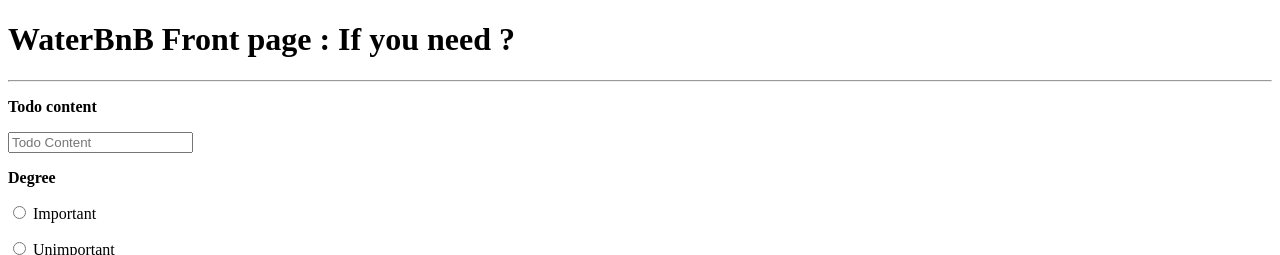
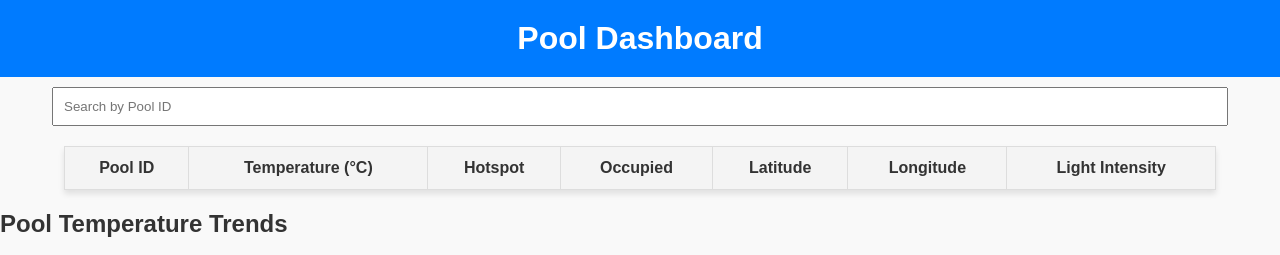
Before and after one commit to NourElBazzal/WaterBnB_22411341, a Flask app: page / in a window 1280 px wide. Shown: the top 255 px of the page. Run offline with Flask 3, Linux system fonts and the light colour scheme; lists and menus that the app fills with data are empty; some libraries are stand-ins or nearby versions.

Commit message:
Changes in html file and flask app

```diff
--- a/app.py
+++ b/app.py
@@ -1,32 +1,43 @@
 import json
 import csv
+import math
 
 from flask import request
 from flask import jsonify
 from flask import Flask
 from flask import session
 from flask import render_template
+from flask_socketio import SocketIO
+
+
 #https://python-adv-web-apps.readthedocs.io/en/latest/flask.html
 
 #https://www.emqx.com/en/blog/how-to-use-mqtt-in-flask
 from flask_mqtt import Mqtt
 from flask_pymongo import PyMongo
 from pymongo import MongoClient
+import datetime
 
 #%%%%%%%%%%%%%%%%%%%%%%%%%%%%%%%%%
 # Initialisation :  Mongo DataBase
+from urllib.parse import quote_plus
 
-from urllib.parse import quote_plus
 username = quote_plus("nourbazzal4")
-password = quote_plus("nour@mongodb2025")  # Escape '@' in the password
-uri = f"mongodb+srv://{username}:{password}@iot.rll4q.mongodb.net/"
+password = quote_plus("nour@mongodb2025")  # Escape any special characters
+cluster_url = "iot.rll4q.mongodb.net"
+database_name = "WaterBnB"
+
+connection_string = f"mongodb+srv://{username}:{password}@{cluster_url}/{database_name}?retryWrites=true&w=majority"
+
+
 
 # Connect to Cluster Mongo : attention aux permissions "network"/MONGO  !!!!!!!!!!!!!!!!
 ADMIN=False # Faut etre ADMIN/mongo pour ecrire dans la base
 #client = MongoClient("mongodb+srv://menez:i.....Q@cluster0.x0zyf.mongodb.net/?retryWrites=true&w=majority")
 #client = MongoClient("mongodb+srv://logincfsujet:pwdcfsujet@cluster0.x0zyf.mongodb.net/?retryWrites=true&w=majority")
 #client = MongoClient("mongodb+srv://visitor:doliprane@cluster0.x0zyf.mongodb.net/?retryWrites=true&w=majority")
-client = MongoClient(uri)
+client = MongoClient(connection_string)
+print(client.list_database_names())
 
 #-----------------------------------------------------------------------------
 # Looking for "WaterBnB" database in the cluster
@@ -39,6 +50,18 @@ else:
     print("YOU HAVE to CREATE the db !\n")
 
 db = client.WaterBnB
+
+collection = db["pools"]
+
+# Fetch all documents
+documents = list(collection.find())
+if documents:
+    print(f"The 'pools' collection contains {len(documents)} document(s):")
+    for doc in documents:
+        print(doc)
+else:
+    print("The 'pools' collection is empty.")
+
 
 #-----------------------------------------------------------------------------
 # Looking for "users" collection in the WaterBnB database
@@ -74,10 +97,12 @@ app = Flask(__name__)
 # https://stackoverflow.com/questions/49664010/using-variables-across-flask-routes
 app.secret_key = 'BAD_SECRET_KEY'
 
+socketio = SocketIO(app)
+
 #-----------------------------------------------------------------------------
 @app.route('/')
-def hello_world():
-    return render_template('index.html') #'Hello, World!'
+def dashboard():
+    return render_template('index.html')
 
 #Test with =>  curl https://waterbnbf.onrender.com/
 
@@ -99,6 +124,11 @@ def client():
     ip_addr = request.environ['REMOTE_ADDR']
     return '<h1> Your IP address is:' + ip_addr
 """
+
+@app.route('/api/pools', methods=['GET'])
+def get_pools():
+    pools = list(db.pools.find({}, {'_id': 0}))  # Exclude MongoDB's _id field
+    return jsonify(pools)
 
 #https://developer.mozilla.org/en-US/docs/Web/HTTP/Headers/X-Forwarded-For
 #If a request goes through multiple proxies, the IP addresses of each successive proxy is listed.
@@ -171,29 +201,50 @@ def handle_connect(client, userdata, flags, rc):
 
 @mqtt_client.on_message()
 def handle_mqtt_message(client, userdata, msg):
-    global topicname
+    try:
+        # Decode the MQTT message
+        message = msg.payload.decode()
+        data = json.loads(message)
+        print(f"Received data: {data}")
 
-    data = dict(
-        topic=msg.topic,
-        payload=msg.payload.decode()
-    )
-    #    print('Received message on topic: {topic} with payload: {payload}'.format(**data))
-    print("\n msg.topic = {}".format(msg.topic))
-    print("\n topicname = {}".format(topicname))
+        # Extract pool details
+        pool_id = data["info"]["ident"]
+        lat = data.get("location", {}).get("gps", {}).get("lat", None)
+        lon = data.get("location", {}).get("gps", {}).get("lon", None)
+        temperature = data["status"]["temperature"]
+        light_intensity = data["status"]["light_intensity"]
+        fire_detected = data["status"]["fire_detected"]
+        hotspot = data["piscine"]["hotspot"]
+        occuped = data["piscine"]["occuped"]
 
-    if (msg.topic == topicname) : # cf https://stackoverflow.com/questions/63580034/paho-updating-userdata-from-on-message-callback
-        decoded_message =str(msg.payload.decode("utf-8"))
-        #print("\ndecoded message received = {}".format(decoded_message))
-        dic =json.loads(decoded_message) # from string to dict
-        print("\n Dictionnary  received = {}".format(dic))
+        # Create or update the pool document in MongoDB
+        db.pools.update_one(
+            {"pool_id": pool_id},  # Match by pool ID
+            {
+                "$set": {
+                    "lat": lat,
+                    "lon": lon,
+                    "temperature": temperature,
+                    "light_intensity": light_intensity,
+                    "fire_detected": fire_detected,
+                    "hotspot": hotspot,
+                    "occuped": occuped,
+                    "last_updated": datetime.datetime.utcnow()
+                }
+            },
+            upsert=True  # Insert if no matching document is found
+        )
+        print(f"Pool {pool_id} data inserted/updated in MongoDB.")
+    except Exception as e:
+        print(f"Error processing MQTT message: {e}")
 
-        who = dic["info"]["ident"] # Qui a publié ?
-        t = dic["status"]["temperature"] # Quelle température ?
+    socketio.emit('update', data)  # Broadcast new data to all connected clients
 
 
 #%%%%%%%%%%%%%  main driver function
 if __name__ == '__main__':
-
+    mqtt_client.subscribe(topicname)
+    print(f"Subscribed to topic: {topicname}")
     # run() method of Flask class runs the application
     # on the local development server.
     app.run(debug=False) #host='127.0.0.1', port=5000)
--- a/templates/index.html
+++ b/templates/index.html
@@ -1,42 +1,182 @@
 <!DOCTYPE html>
 <html lang="en">
   <head>
-    <meta charset="UTF-8">
-    <title>WaterBnB</title>
+    <meta charset="UTF-8" />
+    <meta name="viewport" content="width=device-width, initial-scale=1.0" />
+    <title>Pool Dashboard</title>
     <style>
-      .todo {
-          padding: 20px;
-          margin: 10px;
-          background-color: #eee;
+      body {
+        font-family: Arial, sans-serif;
+        margin: 0;
+        padding: 0;
+        background-color: #f9f9f9;
+        color: #333;
+      }
+
+      h1 {
+        text-align: center;
+        background-color: #007bff;
+        color: white;
+        padding: 20px;
+        margin: 0;
+      }
+
+      table {
+        width: 90%;
+        margin: 20px auto;
+        border-collapse: collapse;
+        background-color: white;
+        box-shadow: 0 4px 6px rgba(0, 0, 0, 0.1);
+      }
+
+      th,
+      td {
+        border: 1px solid #ddd;
+        padding: 12px;
+        text-align: center;
+      }
+
+      th {
+        background-color: #f4f4f4;
+        color: #333;
+        font-weight: bold;
+      }
+
+      tr:nth-child(even) {
+        background-color: #f9f9f9;
+      }
+
+      tr:hover {
+        background-color: #f1f1f1;
+      }
+
+      .badge {
+        display: inline-block;
+        padding: 5px 10px;
+        border-radius: 12px;
+        color: white;
+        font-size: 12px;
+        font-weight: bold;
+      }
+
+      .badge-hotspot-yes {
+        background-color: #dc3545;
+      }
+
+      .badge-hotspot-no {
+        background-color: #28a745;
+      }
+
+      .badge-occupied-yes {
+        background-color: #007bff;
+      }
+
+      .badge-occupied-no {
+        background-color: #6c757d;
+      }
+
+      footer {
+        text-align: center;
+        padding: 10px;
+        background-color: #007bff;
+        color: white;
+        position: fixed;
+        bottom: 0;
+        width: 100%;
       }
     </style>
   </head>
   <body>
-    <h1>WaterBnB Front page :  If you need ? </h1>
-    <hr>
-    <div class="content">
-      <form method="post">
-        <p>
-          <b><label for="content">Todo content</label></b>
-        </p>
-        <p>
-          <input type="text" name="content"
-                 placeholder="Todo Content"></input>
-        </p>
+    <h1>Pool Dashboard</h1>
+    <input
+      type="text"
+      id="searchBar"
+      placeholder="Search by Pool ID"
+      style="width: 90%; margin: 10px auto; padding: 10px; display: block"
+    />
 
-        <p>
-          <b><label for="degree">Degree</label></b>
-        </p>
-        <p>
-          <input id="degree-0" name="degree" required type="radio" value="Important">
-          <label for="degree-0">Important</label>
-        </p>
-        <p>
-          <input id="degree-1" name="degree" required type="radio" value="Unimportant">
-          <label for="degree-1">Unimportant</label>
-        </p>
-        <button type="submit">Submit</button>
-      </form>
-    </div>
+    <table id="poolTable">
+      <thead>
+        <tr>
+          <th>Pool ID</th>
+          <th>Temperature (°C)</th>
+          <th>Hotspot</th>
+          <th>Occupied</th>
+          <th>Latitude</th>
+          <th>Longitude</th>
+          <th>Light Intensity</th>
+        </tr>
+      </thead>
+      <tbody></tbody>
+    </table>
+
+    <h2>Pool Temperature Trends</h2>
+    <iframe
+      src="https://charts.mongodb.com/charts-waterbnb-rbviwlt/embed/charts?id=b910fd36-a323-418c-b7b9-f73e387d8fef&maxDataAge=3600&theme=light&autoRefresh=true"
+      width="100%"
+      height="400"
+      frameborder="0"
+      allowfullscreen
+    ></iframe>
+
+    <footer>
+      &copy; 2025 Pool Monitoring System | Real-Time Data Dashboard
+    </footer>
+
+    <script src="https://cdn.socket.io/4.0.0/socket.io.min.js"></script>
+    <script>
+      document
+        .getElementById("searchBar")
+        .addEventListener("input", (event) => {
+          const searchText = event.target.value.toLowerCase();
+          const rows = document.querySelectorAll("#poolTable tbody tr");
+          rows.forEach((row) => {
+            const poolId = row.children[0].textContent.toLowerCase();
+            row.style.display = poolId.includes(searchText) ? "" : "none";
+          });
+        });
+
+      const socket = io();
+
+      // Listen for real-time updates
+      socket.on("update", () => {
+        fetch("/api/pools")
+          .then((response) => response.json())
+          .then((data) => {
+            const tableBody = document.querySelector("#poolTable tbody");
+            tableBody.innerHTML = ""; // Clear existing rows
+            pools.forEach((pool) => {
+              const row = document.createElement("tr");
+              row.innerHTML = `
+            <td>${pool.pool_id || "N/A"}</td>
+            <td>${
+              pool.temperature !== undefined
+                ? pool.temperature.toFixed(2)
+                : "N/A"
+            }</td>
+            <td>
+              <span class="badge ${
+                pool.hotspot ? "badge-hotspot-yes" : "badge-hotspot-no"
+              }">
+                ${pool.hotspot ? "Yes" : "No"}
+              </span>
+            </td>
+            <td>
+              <span class="badge ${
+                pool.occupied ? "badge-occupied-yes" : "badge-occupied-no"
+              }">
+                ${pool.occupied ? "Yes" : "No"}
+              </span>
+            </td>
+            <td>${pool.lat || "N/A"}</td>
+            <td>${pool.lon || "N/A"}</td>
+            <td>${pool.light_intensity || "N/A"}</td>
+          `;
+              tableBody.appendChild(row);
+            });
+          })
+          .catch((error) => console.error("Error fetching pool data:", error));
+      });
+    </script>
   </body>
 </html>
```
